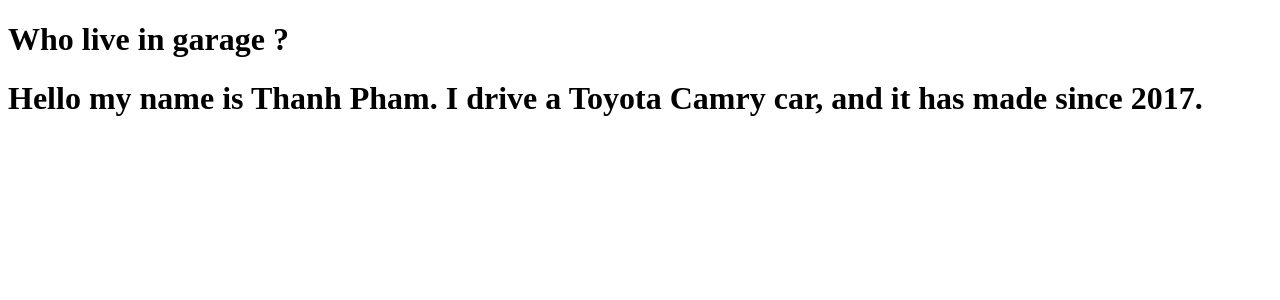
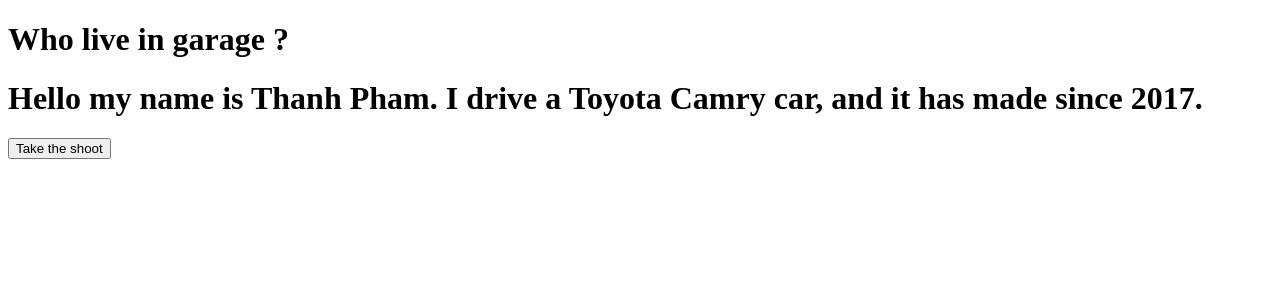
Before and after one commit to thanhpham091790/reactjs, a React (Vite) app in the folder 01-react-tutorial/my-react-app/: page / in a window 1280 px wide. Shown: the top 300 px of the page. Built offline with nearby package versions, Linux system fonts and the light colour scheme.

Commit message:
Just like HTML DOM events, React can perform actions based on user events. React events are writeten in camelCase syntax.

```diff
--- /dev/null
+++ b/01-react-tutorial/my-react-app/src/Football.jsx
@@ -0,0 +1,14 @@
+function Football() {
+
+    function shoot() {
+        alert('Great shot!');
+    }
+
+    return (
+        <>
+            <button type="button" onClick={shoot}>Take the shoot</button>
+        </>
+    );
+}
+
+export default Football;
--- a/01-react-tutorial/my-react-app/src/Garage.jsx
+++ b/01-react-tutorial/my-react-app/src/Garage.jsx
@@ -1,5 +1,6 @@
 
 import Car from './Car';
+import Football from './Football';
 
 function Garage() {
     let carinfo = { model: "Camry", year: 2017 };
@@ -8,6 +9,7 @@ function Garage() {
         <>
             <h1>Who live in garage ?</h1>
             <Car carinfo={carinfo}>Toyota</Car>
+            <Football />
         </>
     );
 }
```
